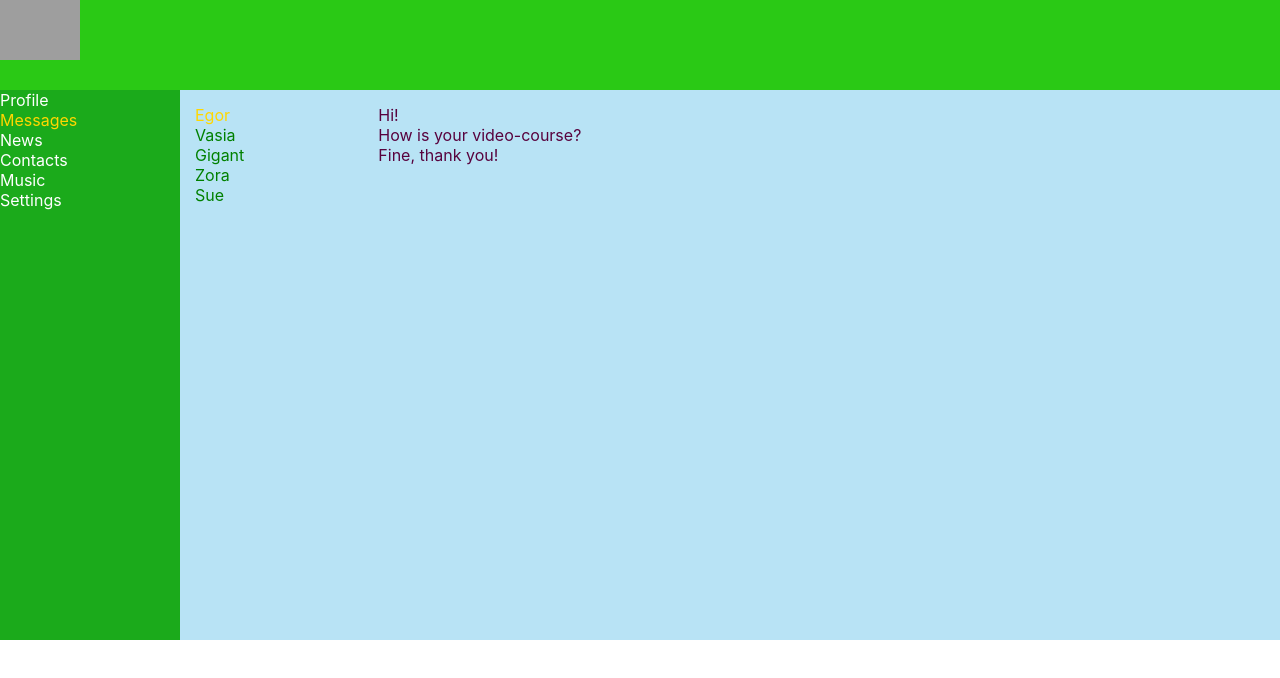
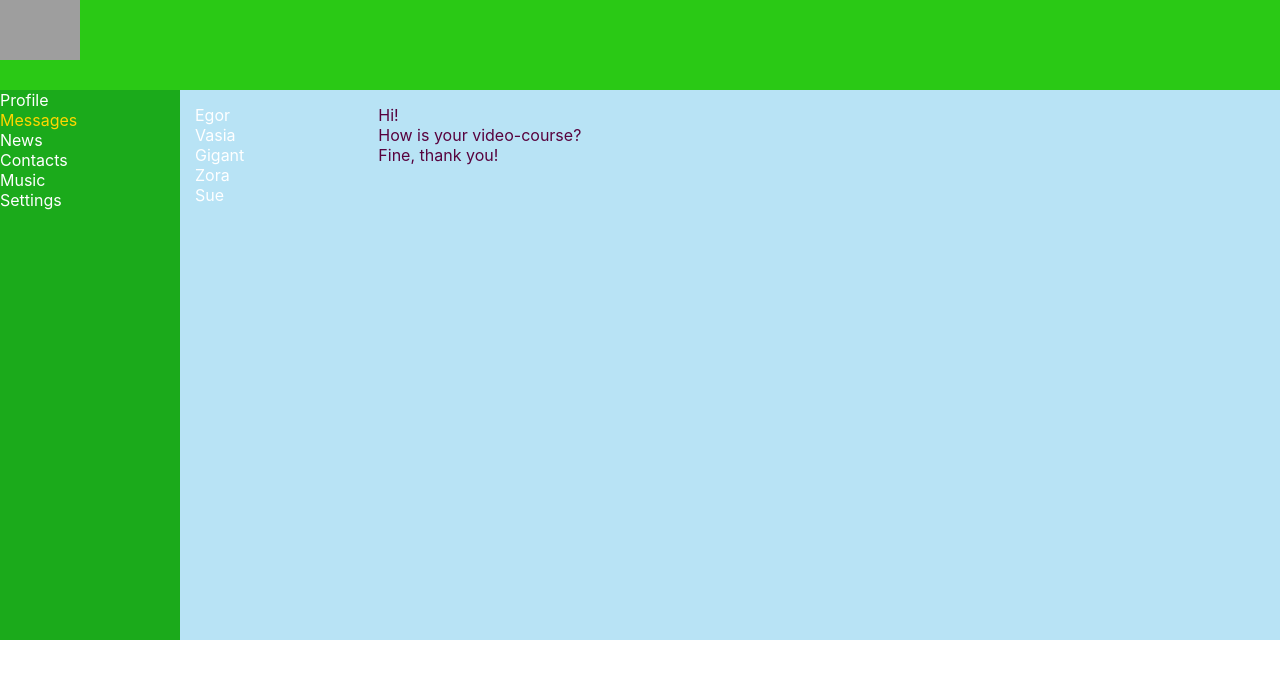
Before and after one commit to EgorBYV/learning_react, a React (Create React App) app: page /dialogs in a window 1280 px wide. Shown: the top 678 px of the page. Built offline with nearby package versions, Linux system fonts and the light colour scheme; grey boxes are pictures that could not be loaded.

Commit message:
Дабавлены NavLink to в Dialogs

```diff
--- a/src/components/Dialogs/Dialogs.jsx
+++ b/src/components/Dialogs/Dialogs.jsx
@@ -1,23 +1,23 @@
 import classes from './Dialogs.module.css'
-
+import { NavLink } from 'react-router-dom'
 const Dialogs = (props) => {
     return (
         <div className={classes.Dialogs}>
             <div className={classes.dialogs_items}>
                 <div className={classes.dialog + ' ' + classes.active}>
-                    Egor
+                    <NavLink to="dialogs/1">Egor</NavLink>
                 </div>
                 <div className={classes.dialog}>
-                    Vasia
+                    <NavLink to="dialogs/2">Vasia</NavLink>
                 </div>
                 <div className={classes.dialog}>
-                    Gigant
+                    <NavLink to="dialogs/3">Gigant</NavLink>
                 </div>
                 <div className={classes.dialog}>
-                    Zora
+                    <NavLink to="dialogs/4">Zora</NavLink>
                 </div>
                 <div className={classes.dialog}>
-                    Sue
+                    <NavLink to="dialogs/5">Sue</NavLink>
                 </div>
 
             </div>
--- a/src/components/Dialogs/Dialogs.module.css
+++ b/src/components/Dialogs/Dialogs.module.css
@@ -16,8 +16,6 @@
     color: gold
 }
 
-
-
 .messages {
     padding: 15px;
 }
```
